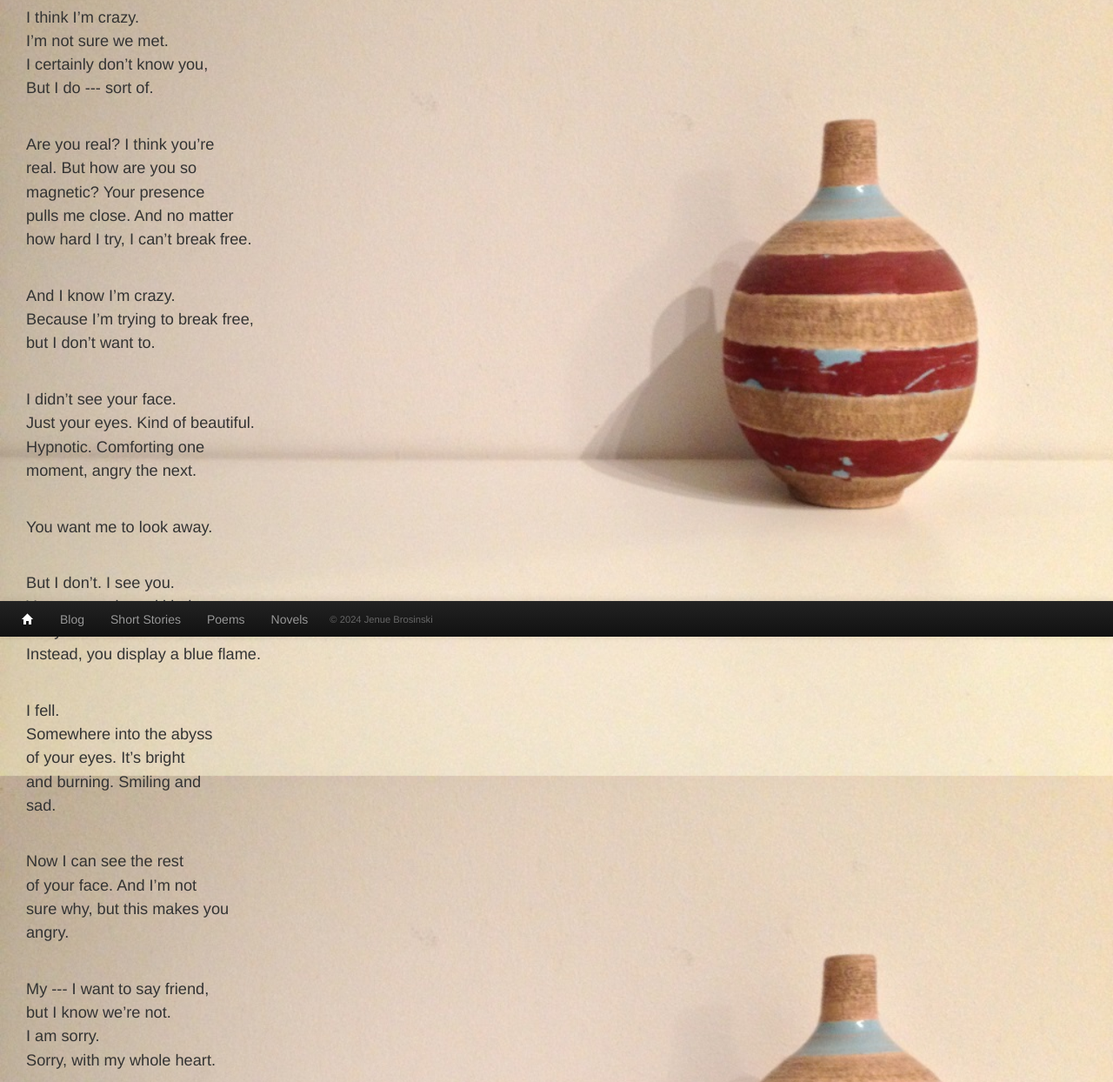
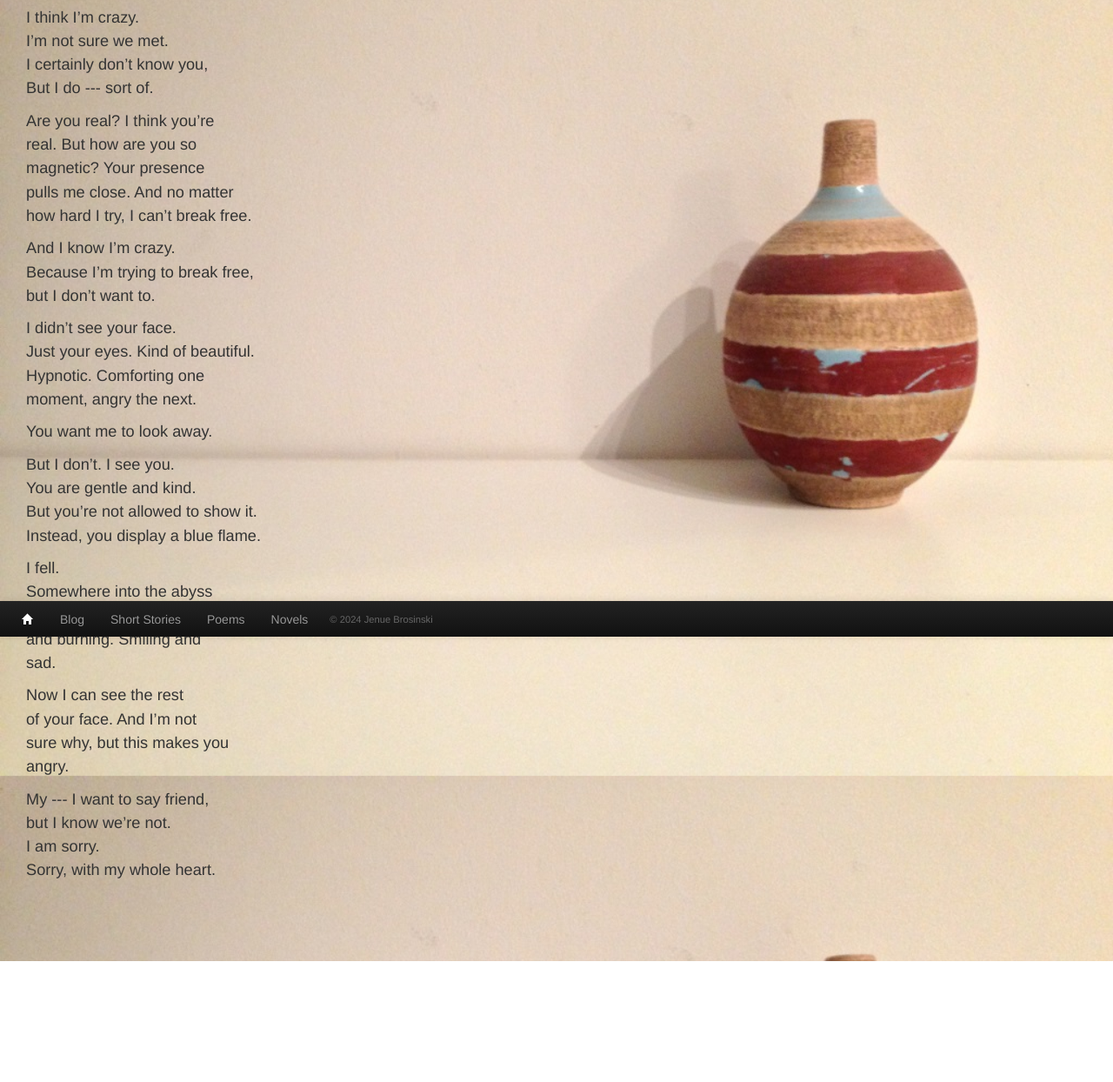
Before and after one commit to sbrosinski/jenuecom, an Eleventy site: page content/blog/into-the-abyss.md in a window 1280 px wide. Shown: the part 68-1312 px from the top of the page at 87% size. After the commit the page ends 1173 px from the top, so only its background shows below. Built offline with nearby package versions, Linux system fonts and the light colour scheme; Eleventy itself is replaced by a stand-in of ours; files that its build step writes are made by us from their sources.

Commit message:
New Post into the abyss edit 3

```diff
--- a/content/blog/into-the-abyss.md
+++ b/content/blog/into-the-abyss.md
@@ -7,50 +7,49 @@ I think I’m crazy.<br/>
 I’m not sure we met.<br/>
 I certainly don’t know you,<br/>
 But I do --- sort of.<br/>
-<br/>
+
 
 Are you real? I think you’re<br/>
 real. But how are you so<br/>
 magnetic? Your presence<br/>
 pulls me close. And no matter<br/>
 how hard I try, I can’t break free.<br/>
-<br/>
+
 
 And I know I’m crazy.<br/>
 Because I’m trying to break free,<br/>
 but I don’t want to.<br/>
-<br/>
+
 
 I didn’t see your face.<br/>
 Just your eyes. Kind of beautiful.<br/>
 Hypnotic. Comforting one<br/>
 moment, angry the next.<br/>
-<br/>
+
 
 You want me to look away.<br/>
-<br/>
+
 
 But I don’t. I see you.<br/>
 You are gentle and kind.<br/>
 But you’re not allowed to show it.<br/>
 Instead, you display a blue flame.<br/>
-<br/>
+
 
 I fell.<br/>
 Somewhere into the abyss<br/>
 of your eyes. It’s bright<br/>
 and burning. Smiling and<br/>
 sad.<br/>
-<br/>
+
 
 Now I can see the rest<br/>
 of your face. And I’m not<br/>
 sure why, but this makes you<br/>
 angry.<br/>
-<br/>
+
 
 My --- I want to say friend,<br/>
 but I know we’re not.<br/>
 I am sorry.<br/>
 Sorry, with my whole heart.<br/>
-<br/>
```
